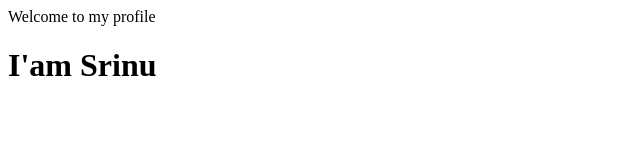
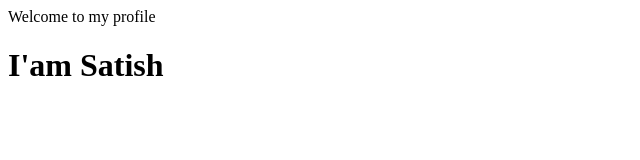
Before and after one commit to Satish-0223/srinufrontend, a plain HTML site: page index.html in a window 1280 px wide. Shown: the full height of the page, 0-640 px from the left. Drawn offline with Linux system fonts and the light colour scheme.

Commit message:
updated Name

```diff
--- a/index.html
+++ b/index.html
@@ -7,6 +7,6 @@
   </head>
   <body>
     Welcome to my profile
-    <h1>I'am Srinu</h1>
+    <h1>I'am Satish</h1>
   </body>
 </html>
```
